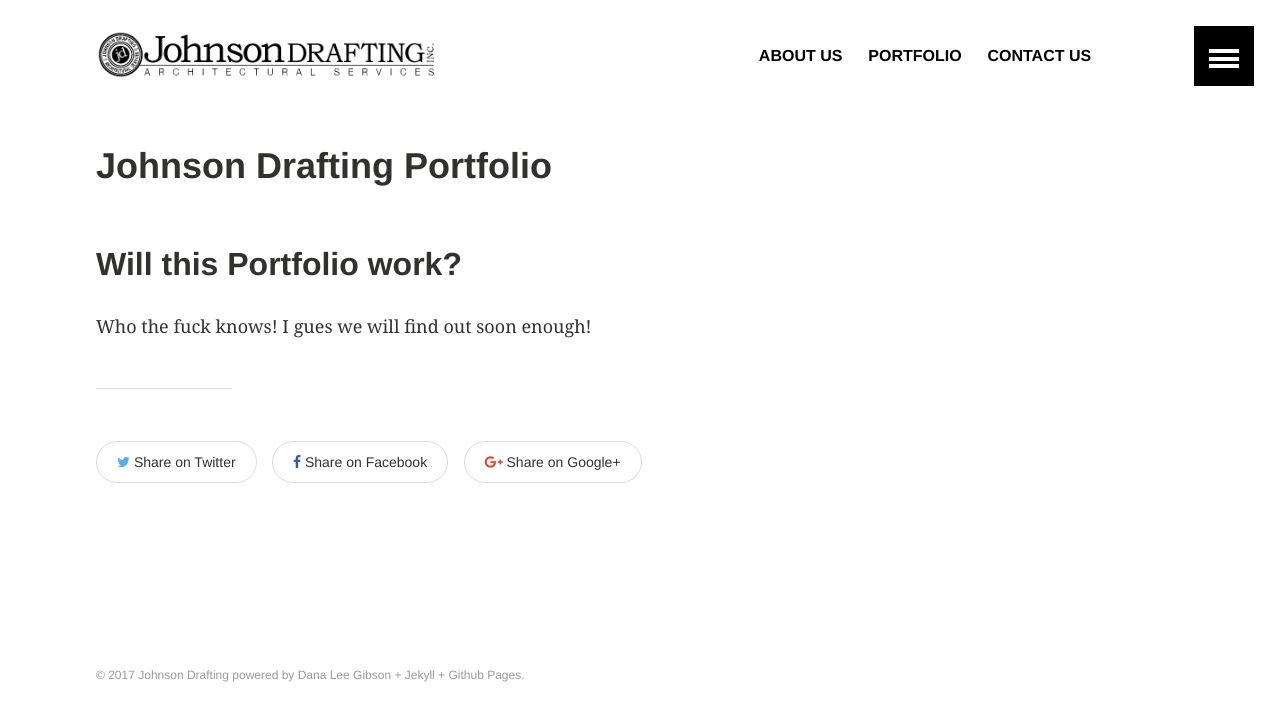
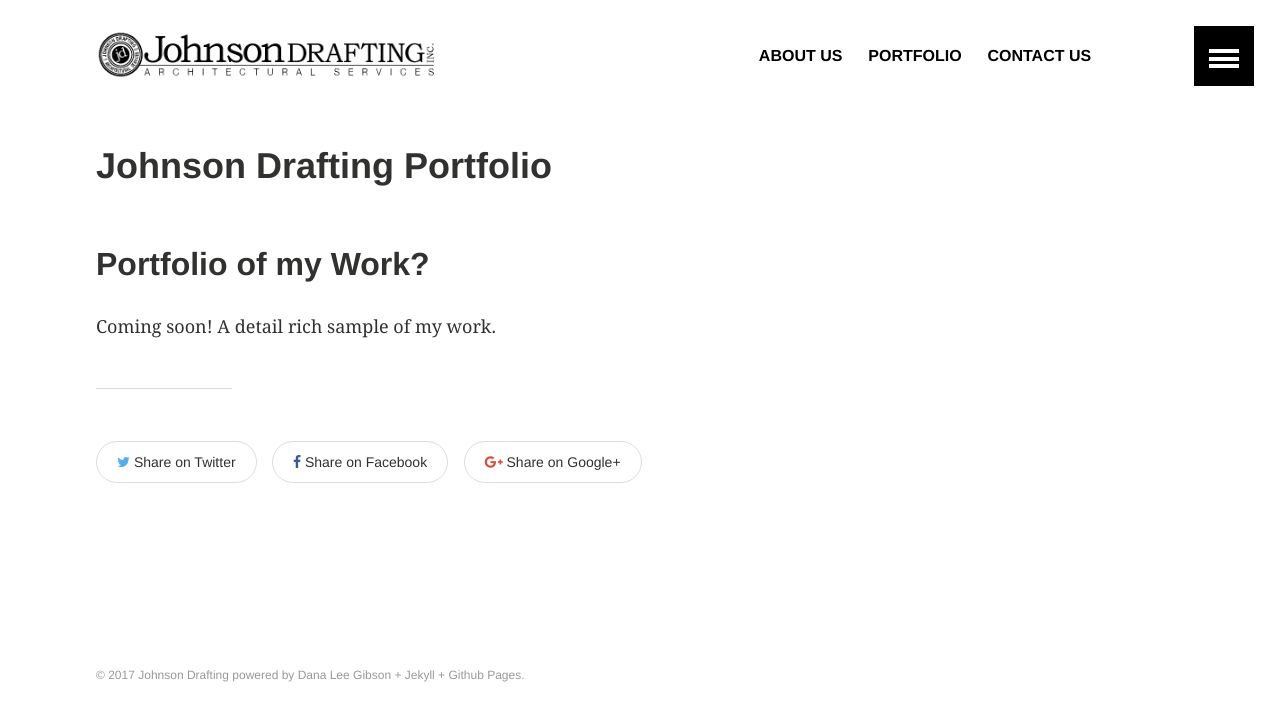
Before and after one commit to MrPink8371/johnsondrafting, a Jekyll site: the page built from :portfolio.md, in a window 1280 px wide. Shown: the top 721 px of the page. Built offline with Jekyll 4.4.1, drawn with Linux system fonts in a browser that asks for light colours.

Commit message:
new portfolio

```diff
--- a/:portfolio.md
+++ b/:portfolio.md
@@ -6,6 +6,6 @@ comments: false
 
 ---
 
-## Will this Portfolio work?
+## Portfolio of my Work?
 
-Who the fuck knows! I gues we will find out soon enough!
+Coming soon! A detail rich sample of my work.
```
